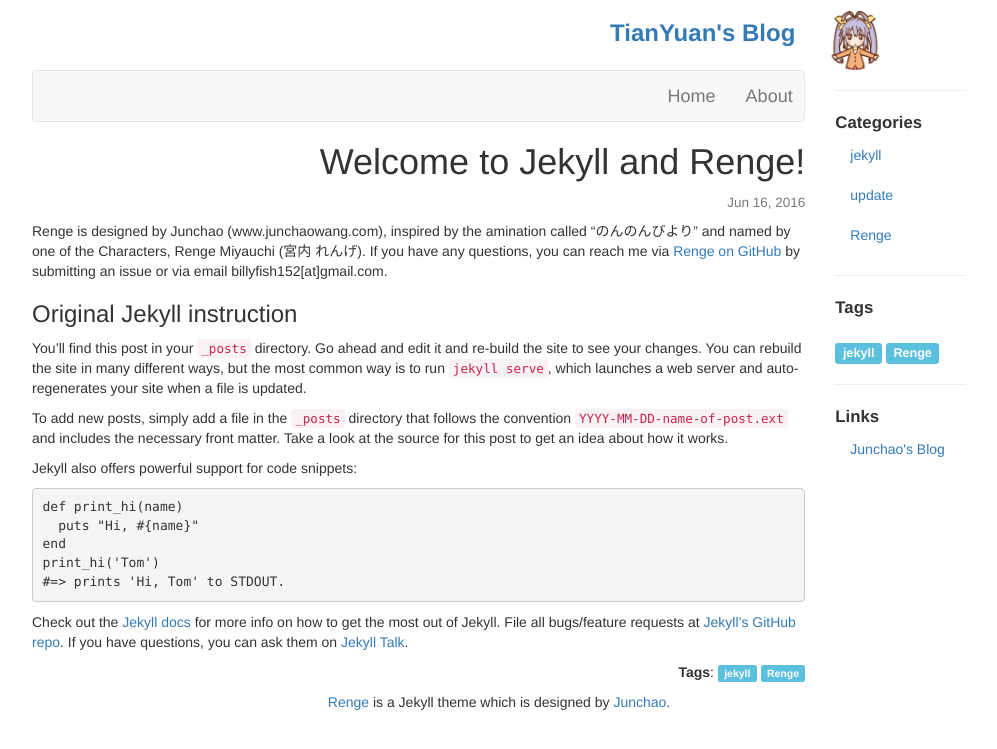
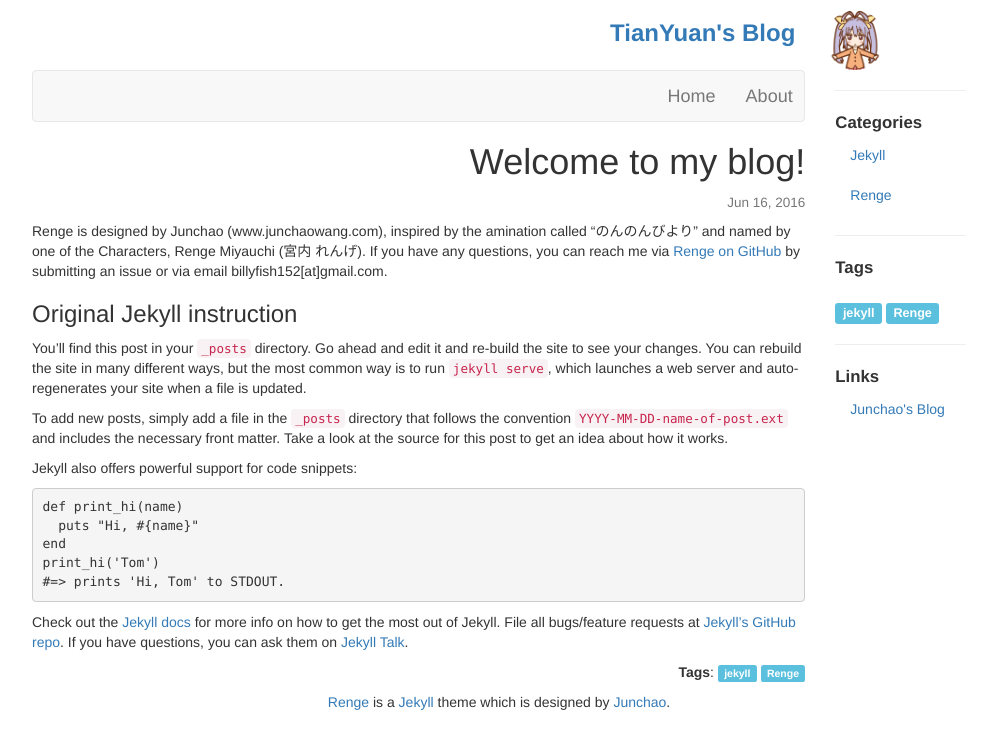
Before and after one commit to zeff2010/zeff2010.github.io, a Jekyll site: the page built from _posts/2017-03-27-welcome-to-my-blog.markdown, in a window 1280 px wide. Shown: the top 749 px of the page, without its empty margins (141-1138 px from the left). Built offline with Jekyll 4.4.1, drawn with Linux system fonts in a browser that asks for light colours.

Commit message:
change some information

```diff
--- a/_includes/footer.html
+++ b/_includes/footer.html
@@ -1,7 +1,8 @@
 <!-- footer -->
 <div class="col-xs-12 span9">
   <p class="text-center">
-    <a href="https://github.com/billyfish152/Renge">Renge</a> is a Jekyll theme which is designed by
+    <a href="https://github.com/billyfish152/Renge">Renge</a> is a
+	<a href="http://jekyllrb.com/">Jekyll</a> theme which is designed by
     <a href="https://www.junchaowang.com">Junchao</a>.</p></div>
 </div>
 </div>
--- a/_posts/2016-06-16-welcome-to-jekyll.markdown
+++ b/_posts/2017-03-27-welcome-to-my-blog.markdown
@@ -1,8 +1,8 @@
 ---
 layout: post
-title:  "Welcome to Jekyll and Renge!"
+title:  "Welcome to my blog!"
 date:   2016-06-16 13:08:09 -0700
-categories: jekyll update Renge
+categories: Jekyll Renge
 tags: jekyll Renge
 ---
 
```
